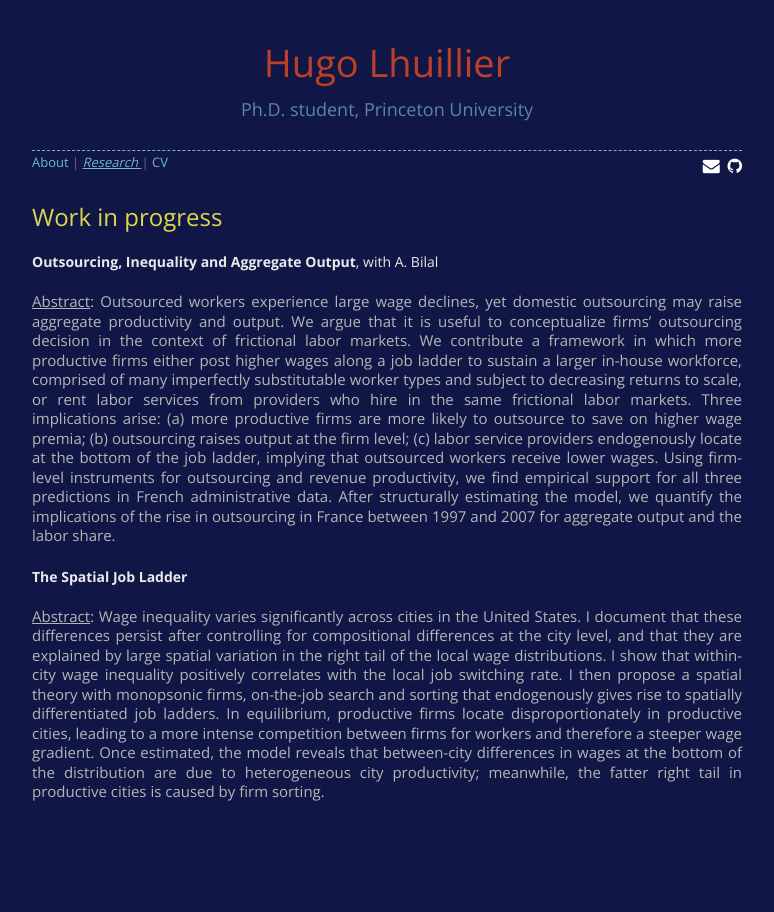
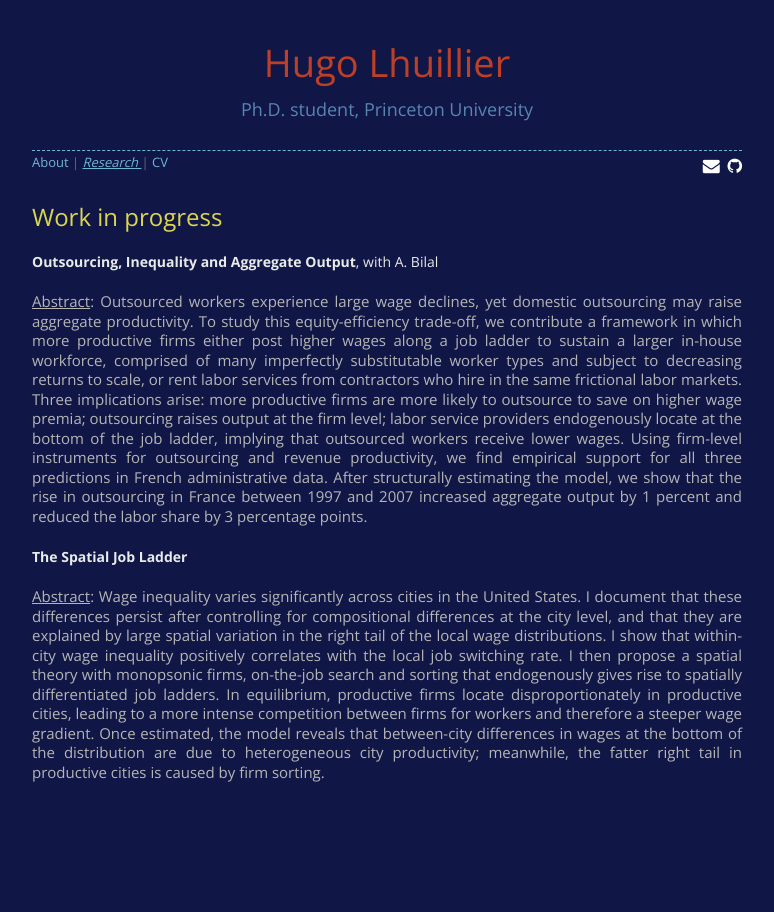
Before and after one commit to HugoLhuillier/hugolhuillier.github.io, a Jekyll site: the page built from research.html, in a window 1280 px wide. Shown: the whole page, without its empty margins (253-1027 px from the left). Built offline with Jekyll 4.4.1, drawn with Linux system fonts in a browser that asks for light colours; nearby versions of some CDN libraries; comment, search, counter and statistics services are not loaded.

Commit message:
:sparkles: update abstract for outsourcing

```diff
--- a/research.html
+++ b/research.html
@@ -7,7 +7,7 @@
 
 <b>Outsourcing, Inequality and Aggregate Output</b>, with A. Bilal</p>
 
-<h6><u>Abstract</u>: Outsourced workers experience large wage declines, yet domestic outsourcing may raise aggregate productivity and output. We argue that it is useful to conceptualize firms’ outsourcing decision in the context of frictional labor markets. We contribute a framework in which more productive firms either post higher wages along a job ladder to sustain a larger in-house workforce, comprised of many imperfectly substitutable worker types and subject to decreasing returns to scale, or rent labor services from providers who hire in the same frictional labor markets. Three implications arise: (a) more productive firms are more likely to outsource to save on higher wage premia; (b) outsourcing raises output at the firm level; (c) labor service providers endogenously locate at the bottom of the job ladder, implying that outsourced workers receive lower wages. Using firm-level instruments for outsourcing and revenue productivity, we find empirical support for all three predictions in French administrative data. After structurally estimating the model, we quantify the implications of the rise in outsourcing in France between 1997 and 2007 for aggregate output and the labor share. </h6>
+<h6><u>Abstract</u>: Outsourced workers experience large wage declines, yet domestic outsourcing may raise aggregate productivity. To study this equity-efficiency trade-off, we contribute a framework in which more productive firms either post higher wages along a job ladder to sustain a larger in-house workforce, comprised of many imperfectly substitutable worker types and subject to decreasing returns to scale, or rent labor services from contractors who hire in the same frictional labor markets. Three implications arise: more productive firms are more likely to outsource to save on higher wage premia; outsourcing raises output at the firm level; labor service providers endogenously locate at the bottom of the job ladder, implying that outsourced workers receive lower wages. Using firm-level instruments for outsourcing and revenue productivity, we find empirical support for all three predictions in French administrative data. After structurally estimating the model, we show that the rise in outsourcing in France between 1997 and 2007 increased aggregate output by 1 percent and reduced the labor share by 3 percentage points. </h6>
 
 <b>The Spatial Job Ladder</b></p>
 
```
